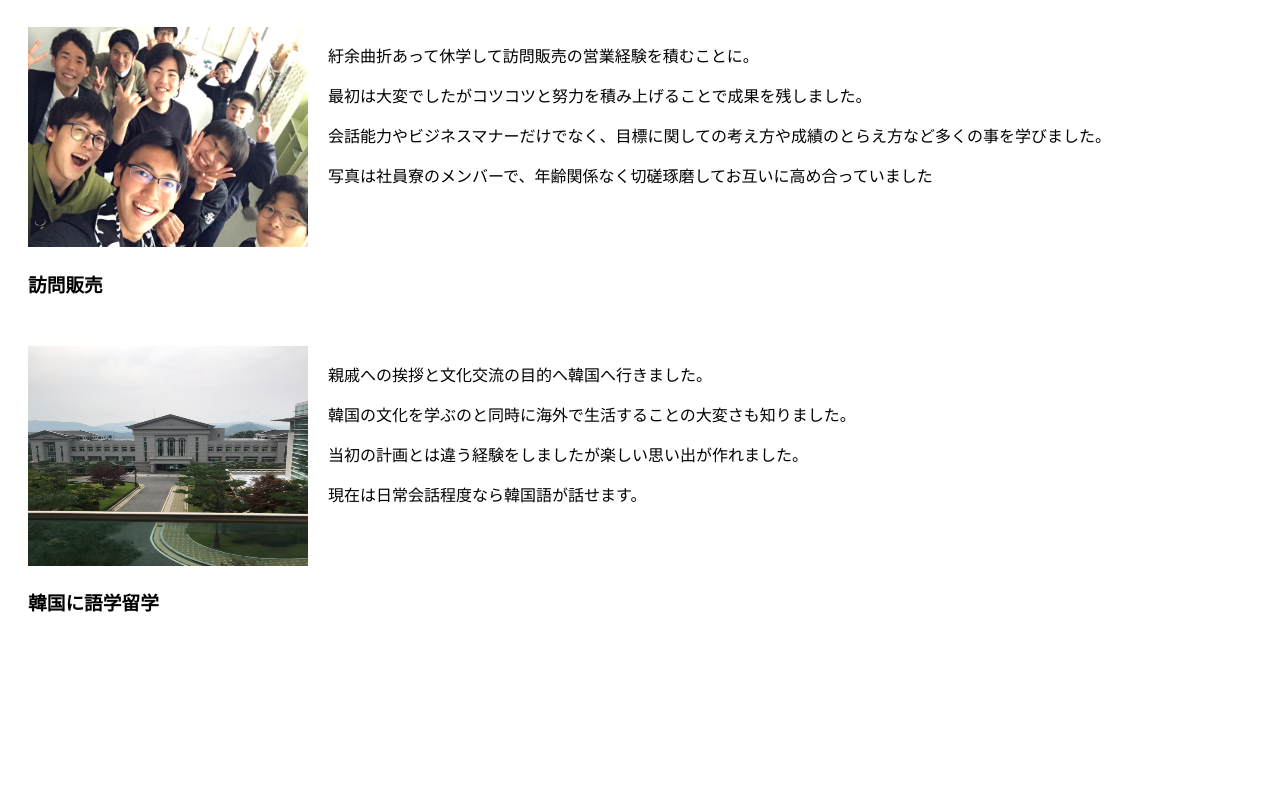
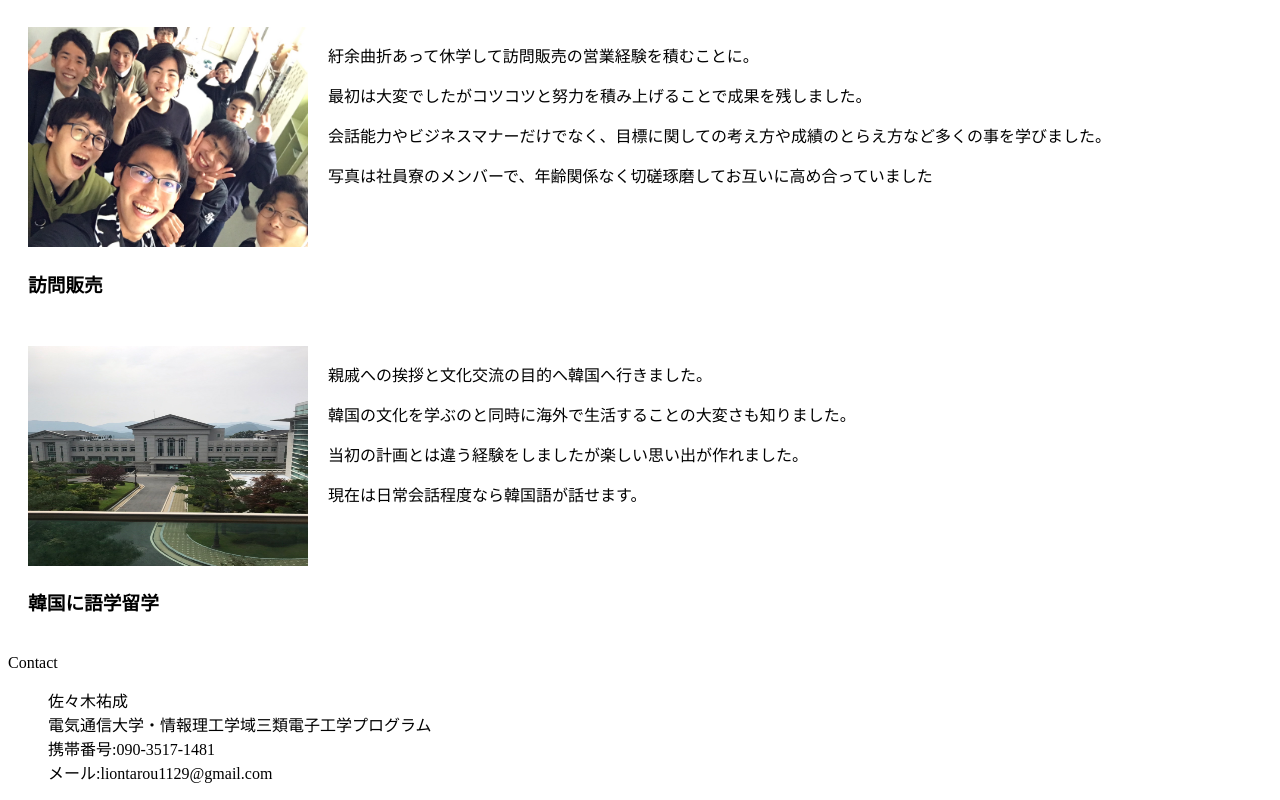
Before and after one commit to liontarou1129/liontarou1129.github.io, a plain HTML site: page index.html in a window 1280 px wide. Shown: the part 1091-1891 px from the top of the page. Before the commit the page ends 1745 px from the top, so only its background shows below. Drawn offline with Linux system fonts and the light colour scheme.

Commit message:
Update index.html

```diff
--- a/index.html
+++ b/index.html
@@ -15,6 +15,7 @@
         </ul>
       </div>
     </div>
+
     <div class="main">
       <div class="introduce">
         <h1>こんにちは<span>.</span></h1>
@@ -23,8 +24,10 @@
         <h3>よろしくお願いします</h3>
       </div>
     </div>
+
     <div class="contents">
       <h2 class="section-title">今までやってきたこと</h2>
+
       <div class="flex">
         <div class="contents-item">
           <img src="sports_tennis.png" width="140" height="160">
@@ -50,7 +53,6 @@
           <p>ステージだけでなく、保育園や介護施設から依頼を受けパフォーマンスする事もたくさんありました。</p>
         </div>
       </div>
-
 
       <div class="flex">
         <div class="contents-item">
@@ -78,6 +80,18 @@
         </div>
       </div>
 
+      <div class="footer">
+        <div class="footer-logo">Contact</div>
+        <div class="footer-list">
+          <ul>
+            <li>佐々木祐成</li>
+            <li>電気通信大学・情報理工学域三類電子工学プログラム</li>
+            <li>携帯番号:090-3517-1481</li>
+            <li>メール:liontarou1129@gmail.com</li>
+          </ul>
+        </div>
+      </div>
     </div>
+
   </body>
 </html>
```
